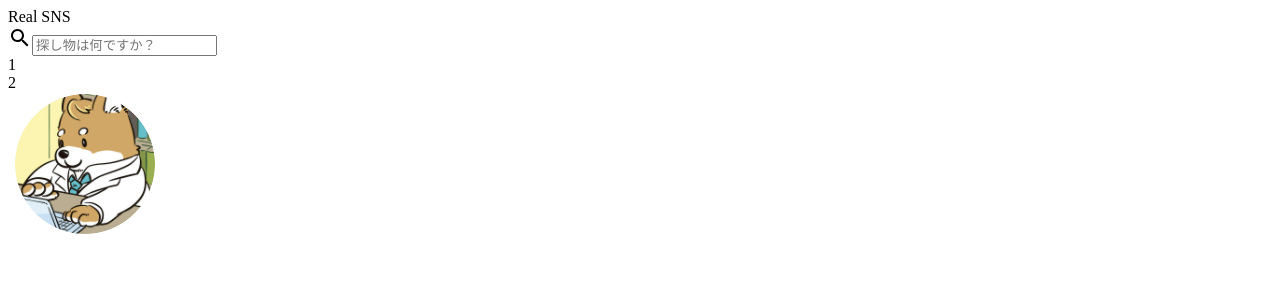
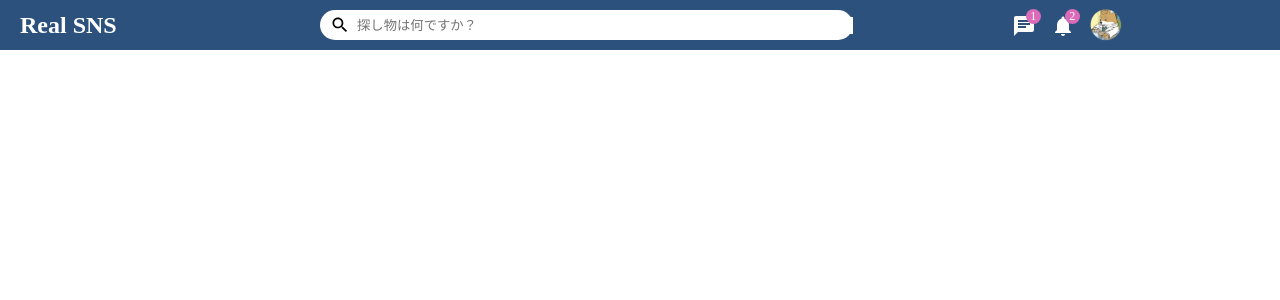
Before and after one commit to shoken3207/real-sns, a React (Create React App) app: page / in a window 1280 px wide. Shown: the top 300 px of the page. Built offline with nearby package versions, Linux system fonts and the light colour scheme.

Commit message:
topbar完成

```diff
--- a/public/index.html
+++ b/public/index.html
@@ -10,6 +10,7 @@
       content="Web site created using create-react-app"
     />
     <link rel="apple-touch-icon" href="%PUBLIC_URL%/logo192.png" />
+    <link rel="stylesheet" href="style.css" />
 
     <link rel="manifest" href="%PUBLIC_URL%/manifest.json" />
 
--- /dev/null
+++ b/public/style.css
@@ -0,0 +1,3 @@
+* {
+  margin: 0;
+}
--- a/src/components/topbar/Topbar.css
+++ b/src/components/topbar/Topbar.css
@@ -0,0 +1,87 @@
+.topbarContainer {
+  background-color: #2c517c;
+  height: 50px;
+  width: 100%;
+  display: flex;
+  align-items: center;
+  position: sticky;
+  top: 0;
+  z-index: 100;
+}
+
+.topbarLeft {
+  flex: 3;
+}
+
+.logo {
+  font-size: 24px;
+  color: white;
+  font-weight: bold;
+  margin-left: 20px;
+}
+
+.searchbar {
+  width: 100%;
+  height: 30px;
+  background-color: white;
+  border-radius: 25px;
+  display: flex;
+  align-items: center;
+}
+
+.searchbar .searchIcon {
+  font-size: 20px !important;
+  margin-left: 10px;
+  margin-right: 5px;
+}
+
+.searchbar .searchInput {
+  border: none;
+  width: 100%;
+}
+.searchbar .searchInput:focus {
+  outline: none;
+}
+.topbarCenter {
+  flex: 5;
+}
+.topbarRight {
+  flex: 4;
+
+  color: white;
+}
+
+.topbarIconItem {
+  margin-right: 15px;
+  cursor: pointer;
+  position: relative;
+  margin-top: 5px;
+}
+
+.topbarIconBadge {
+  position: absolute;
+  top: -5px;
+  right: -5px;
+  background-color: #db6ab9;
+  width: 15px;
+  height: 15px;
+  border-radius: 50%;
+  display: flex;
+  justify-content: center;
+  align-items: center;
+  font-size: 12px;
+}
+
+.topbarItemIcons {
+  display: flex;
+  align-items: center;
+  justify-content: center;
+}
+
+.topbarImage {
+  width: 32px;
+  height: 32px;
+  border-radius: 50%;
+  cursor: pointer;
+  object-fit: cover;
+}
--- a/src/components/topbar/Topbar.jsx
+++ b/src/components/topbar/Topbar.jsx
@@ -1,5 +1,6 @@
-import { Search } from "@mui/icons-material";
+import { Chat, Notifications, Search } from "@mui/icons-material";
 import React from "react";
+import "./Topbar.css";
 
 function Topbar() {
   return (
@@ -9,19 +10,28 @@ function Topbar() {
       </div>
       <div className="topbarCenter">
         <div className="searchbar">
-          <Search />
+          <Search className="searchIcon" />
+
           <input
             type="text"
-            className="serchInput"
+            className="searchInput"
             placeholder="探し物は何ですか？"
           />
         </div>
       </div>
       <div className="topbarRight">
-        <div className="topbarIconItem">1</div>
-        <div className="topbarIconItem">2</div>
+        <div className="topbarItemIcons">
+          <div className="topbarIconItem">
+            <Chat />
+            <span className="topbarIconBadge">1</span>
+          </div>
+          <div className="topbarIconItem">
+            <Notifications />
+            <span className="topbarIconBadge">2</span>
+          </div>
+          <img src="/assets/person/1.jpeg" alt="" className="topbarImage" />
+        </div>
       </div>
-      <img src="/assets/person/1.jpeg" alt="" className="topbarImage" />
     </div>
   );
 }
```
